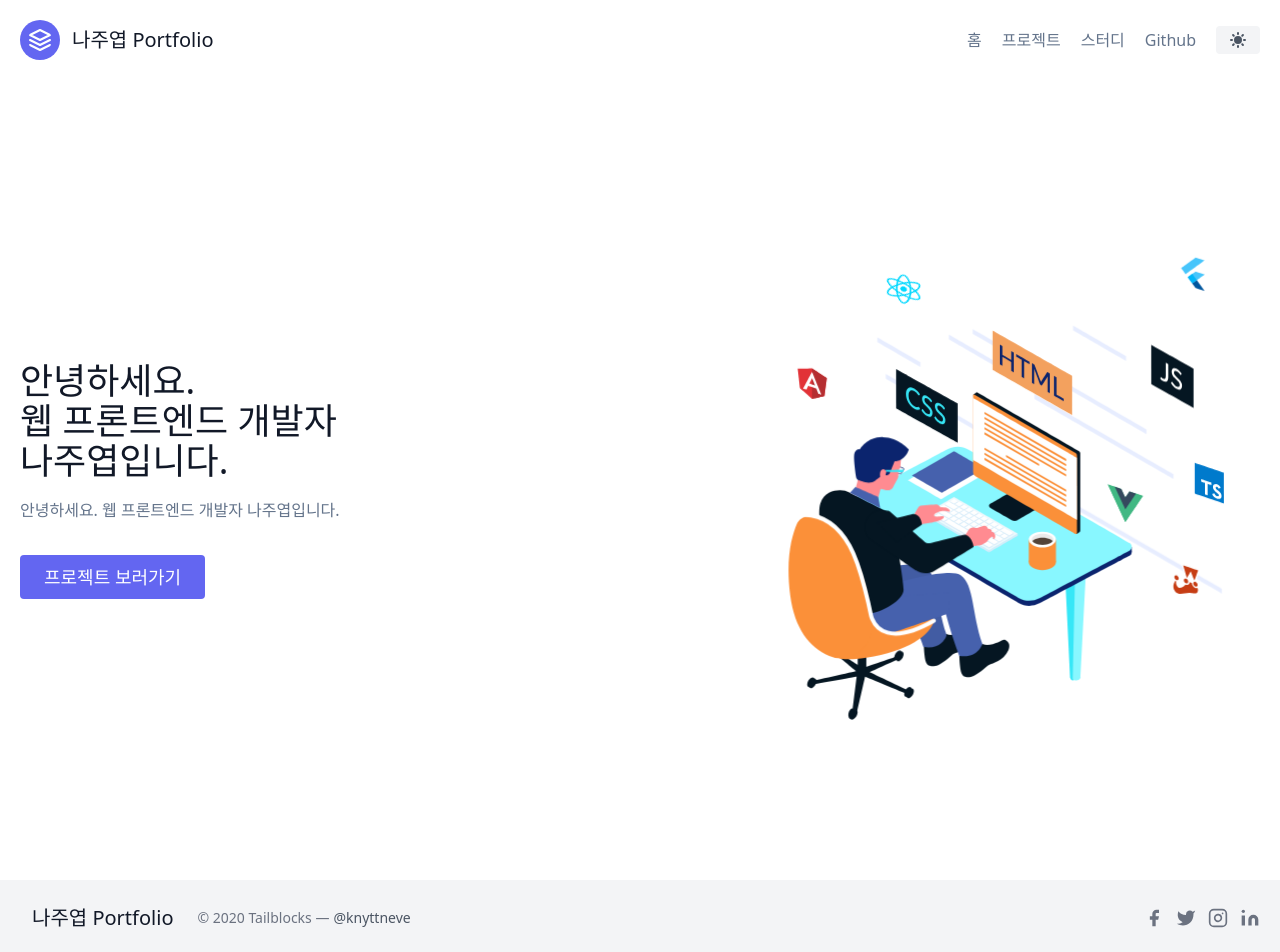
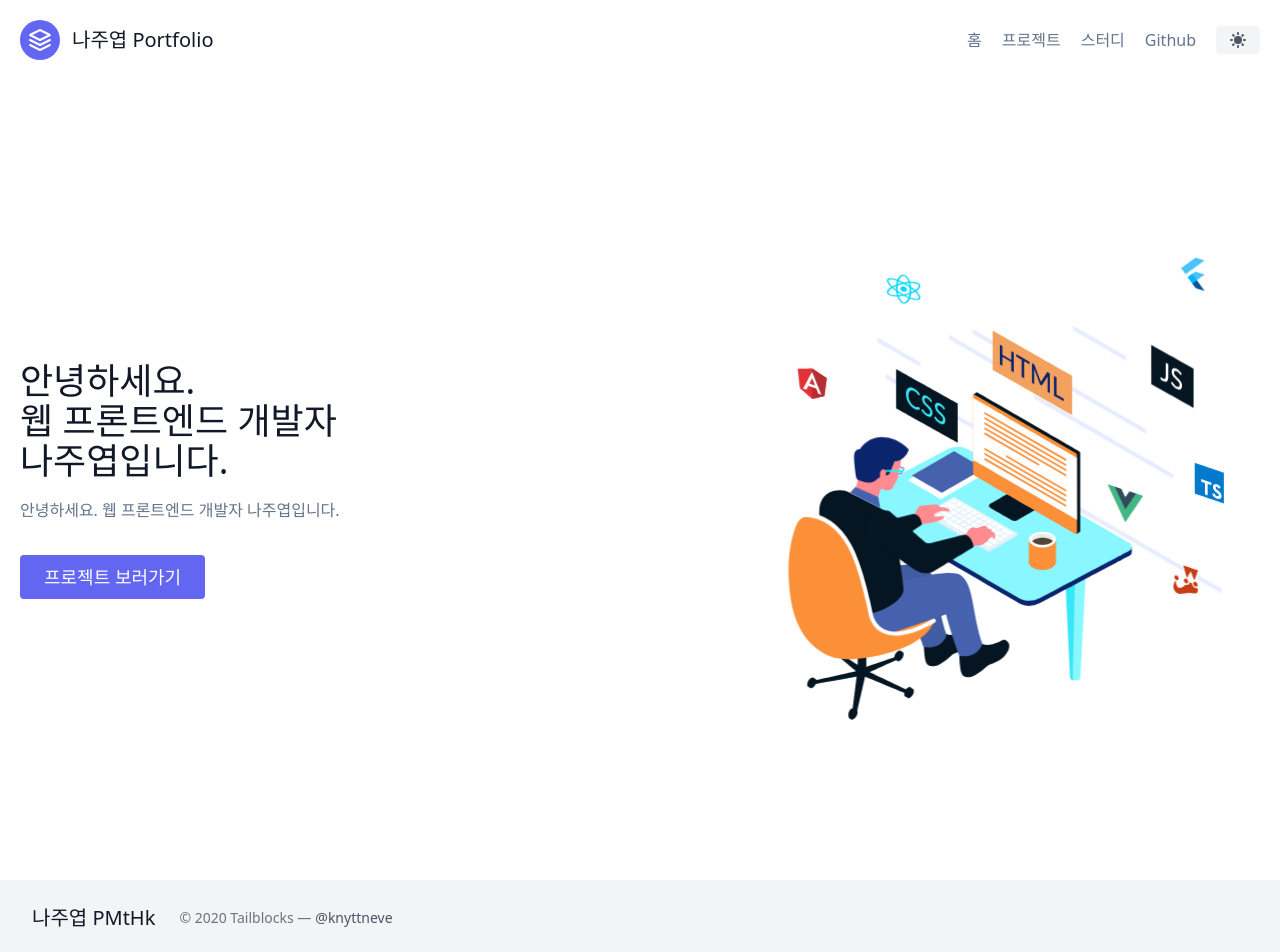
Before and after one commit to PMtHk/Na-Portfolio, a Next.js app: page / in a window 1280 px wide. Shown: the top 952 px of the page. Built offline with nearby package versions, Linux system fonts and the light colour scheme.

Commit message:
footer 에 불필요한 아이콘 삭제

```diff
--- a/components/footer.js
+++ b/components/footer.js
@@ -5,7 +5,7 @@
         <div>
           <div className="container px-5 py-6 mx-auto flex items-center sm:flex-row flex-col">
             <a className="flex title-font font-medium items-center md:justify-start justify-center text-gray-900">
-              <span className="ml-3 text-xl">나주엽 Portfolio</span>
+              <span className="ml-3 text-xl">나주엽 PMtHk</span>
             </a>
             <p className="text-sm text-gray-500 sm:ml-6 sm:mt-0 mt-4">
               © 2020 Tailblocks —
@@ -18,7 +18,7 @@
                 @knyttneve
               </a>
             </p>
-            <span className="inline-flex sm:ml-auto sm:mt-0 mt-4 justify-center sm:justify-start">
+            {/* <span className="inline-flex sm:ml-auto sm:mt-0 mt-4 justify-center sm:justify-start">
               <a className="text-gray-500">
                 <svg
                   fill="currentColor"
@@ -74,7 +74,7 @@
                   <circle cx="4" cy="4" r="2" stroke="none"></circle>
                 </svg>
               </a>
-            </span>
+            </span> */}
           </div>
         </div>
       </footer>
```
